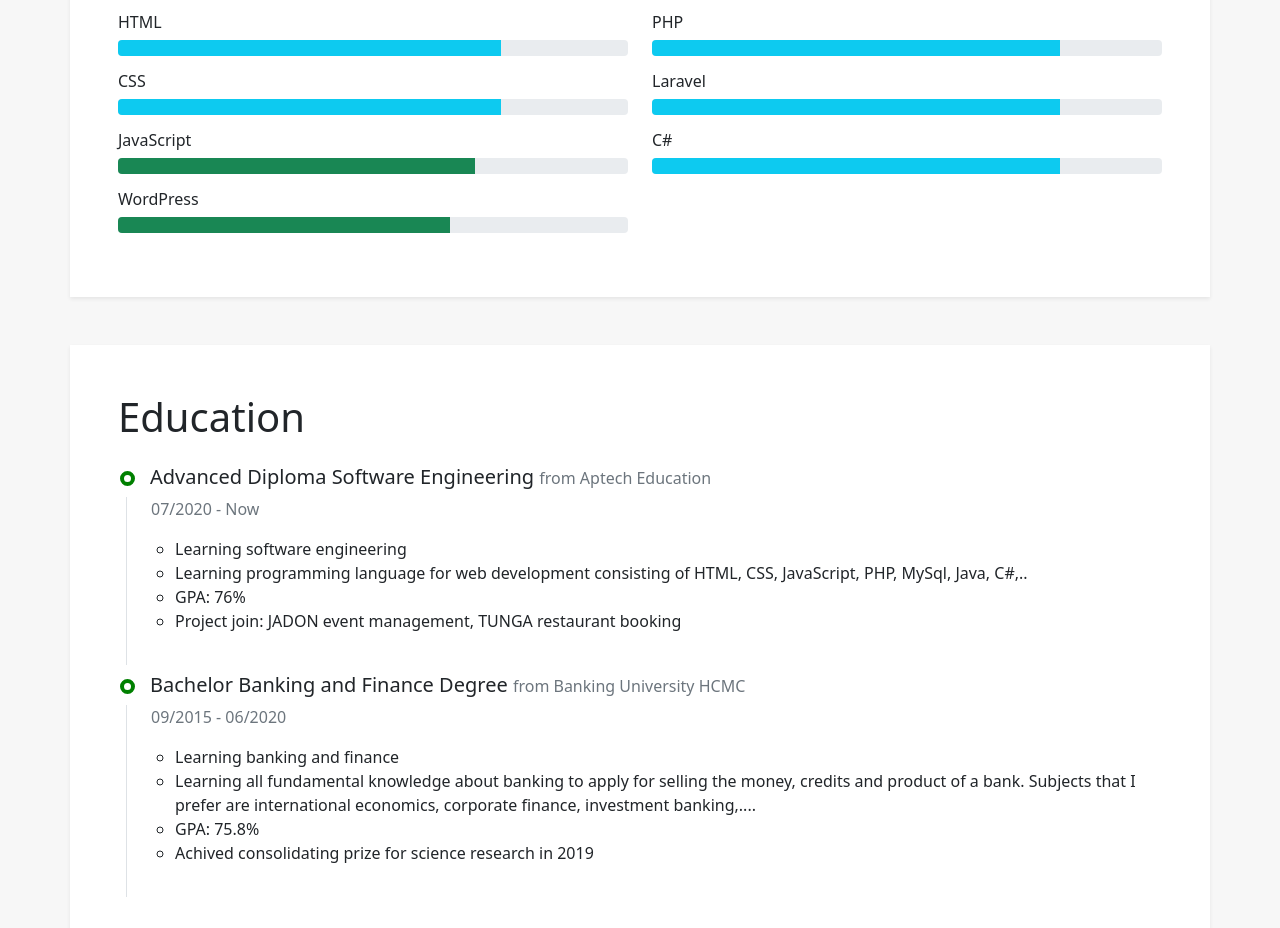
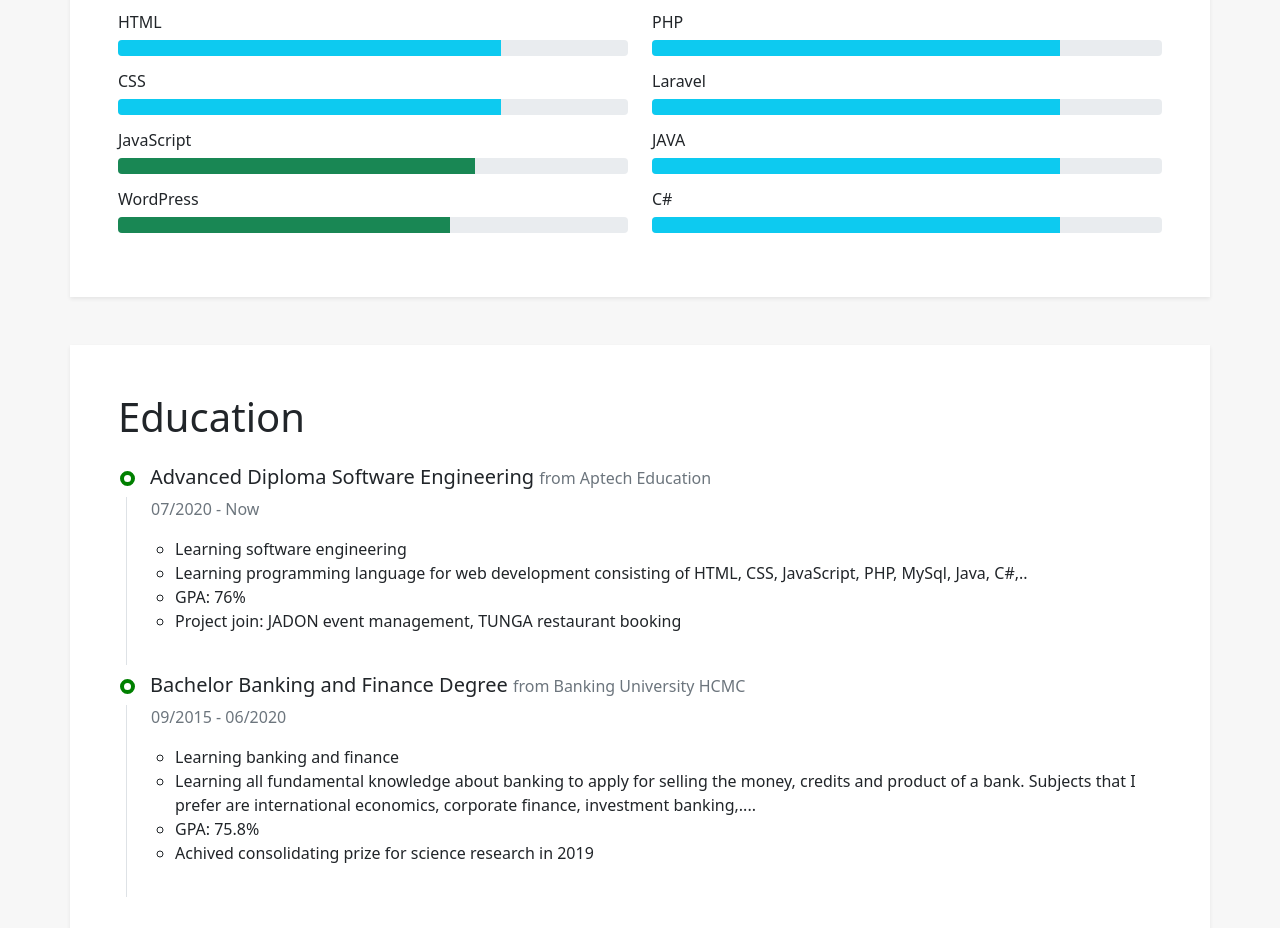
Before and after one commit to teobatman00/teobatman00, a website: page index.htm in a window 1280 px wide. Shown: the part 1028-1956 px from the top of the page. Drawn offline with nearby package versions, Linux system fonts and the light colour scheme; some packages are replaced by stand-ins of ours.

Commit message:
update cv

```diff
--- a/index.htm
+++ b/index.htm
@@ -231,6 +231,13 @@
                     aria-valuemin="0" aria-valuemax="100"></div>
                 </div>
               </li>
+              <li class="my-3">
+                <h6>JAVA</h6>
+                <div class="progress">
+                  <div class="progress-bar bg-info" role="progressbar" style="width: 80%" aria-valuenow="25"
+                    aria-valuemin="0" aria-valuemax="100"></div>
+                </div>
+              </li>
               <li>
                 <h6>C#</h6>
                 <div class="progress">
@@ -238,6 +245,7 @@
                     aria-valuemin="0" aria-valuemax="100"></div>
                 </div>
               </li>
+
             </ul>
           </div>
         </div>
```
